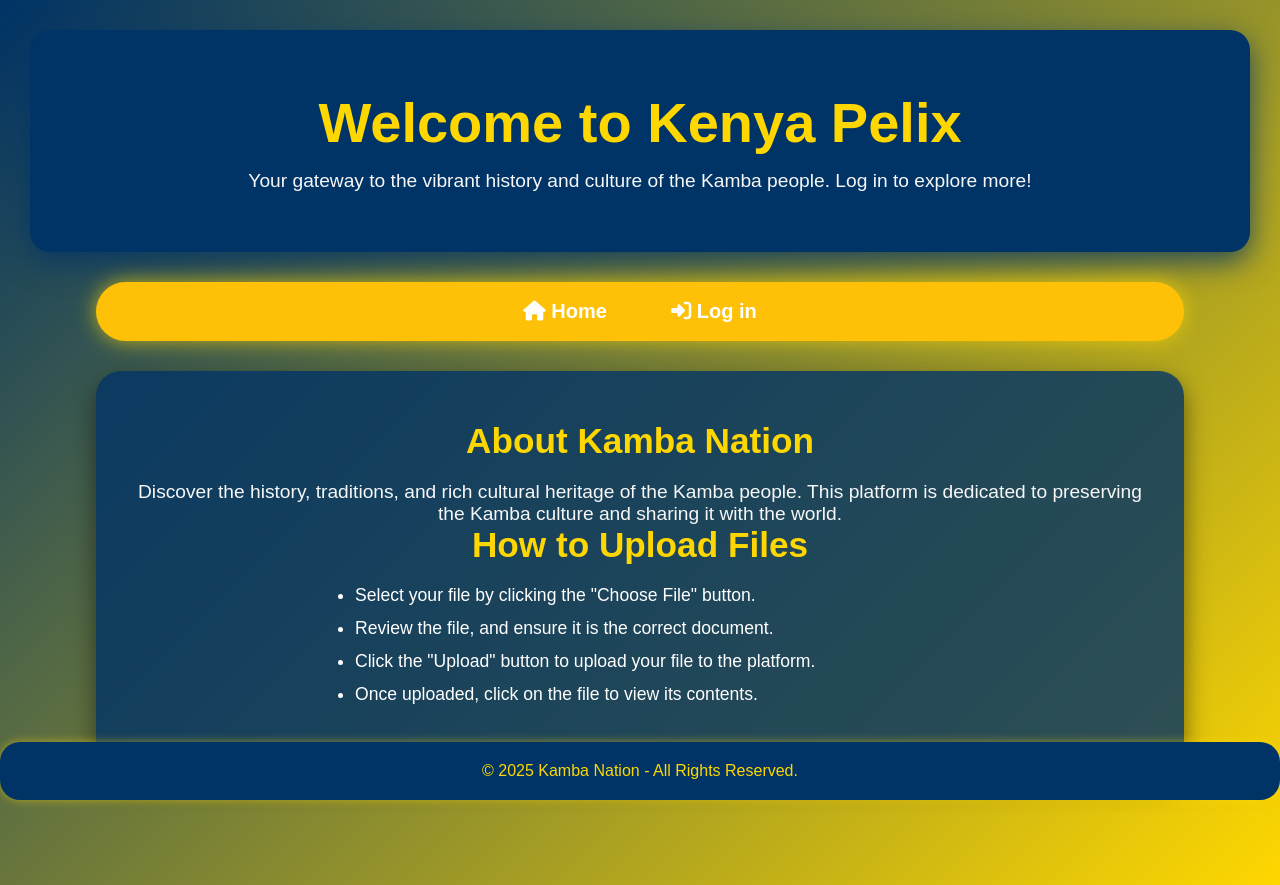
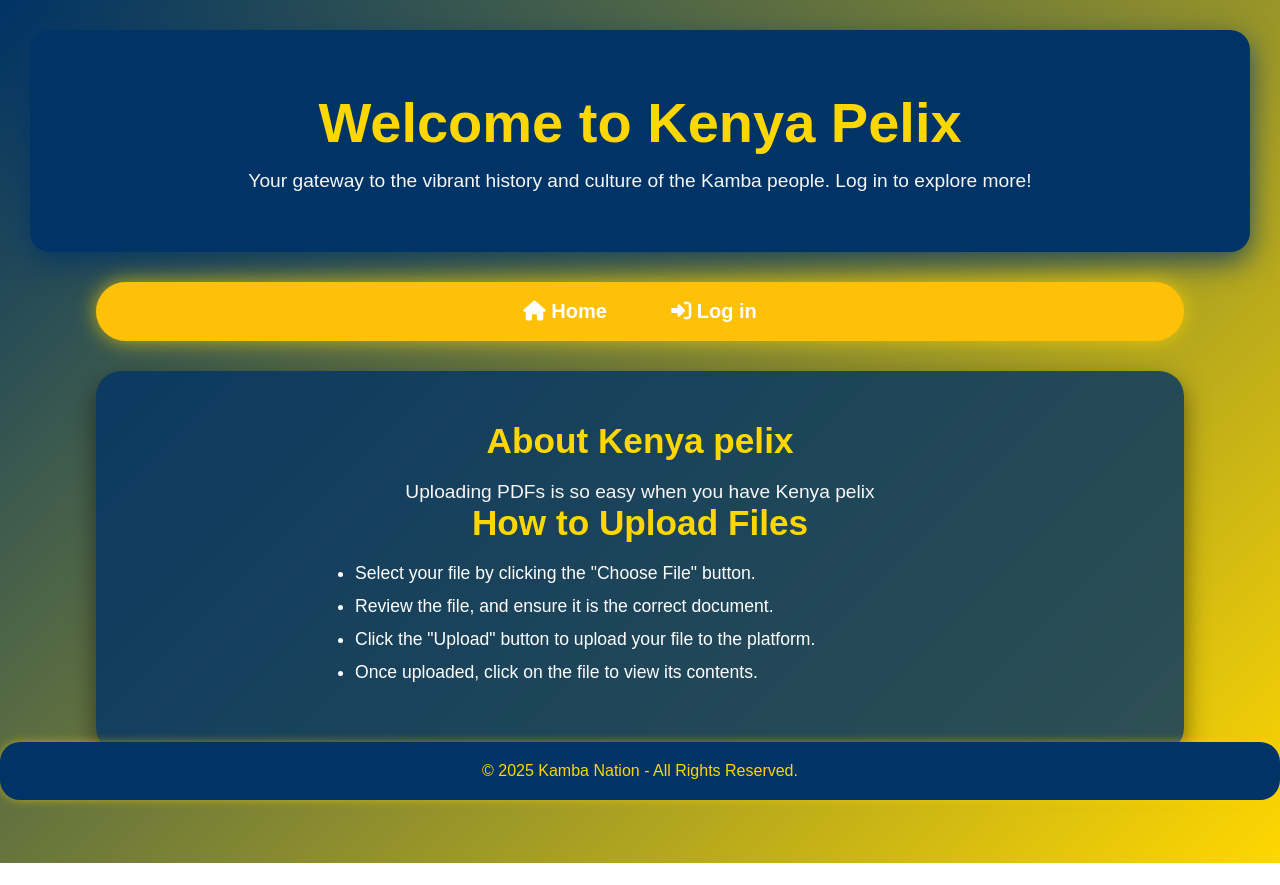
Before and after one commit to Frank383-afk/frankmwesh, a plain HTML site: page index.html in a window 1280 px wide. After the commit the page ends 863 px from the top, so only its background shows below. Drawn offline with Linux system fonts and the light colour scheme.

Commit message:
Update index.html

```diff
--- a/index.html
+++ b/index.html
@@ -171,8 +171,8 @@
     </nav>
 
     <section>
-        <h2>About Kamba Nation</h2>
-        <p>Discover the history, traditions, and rich cultural heritage of the Kamba people. This platform is dedicated to preserving the Kamba culture and sharing it with the world.</p>
+        <h2>About Kenya pelix</h2>
+        <p>Uploading PDFs is so easy when you have Kenya pelix</p>
 
         <h2>How to Upload Files</h2>
         <ul>
```
